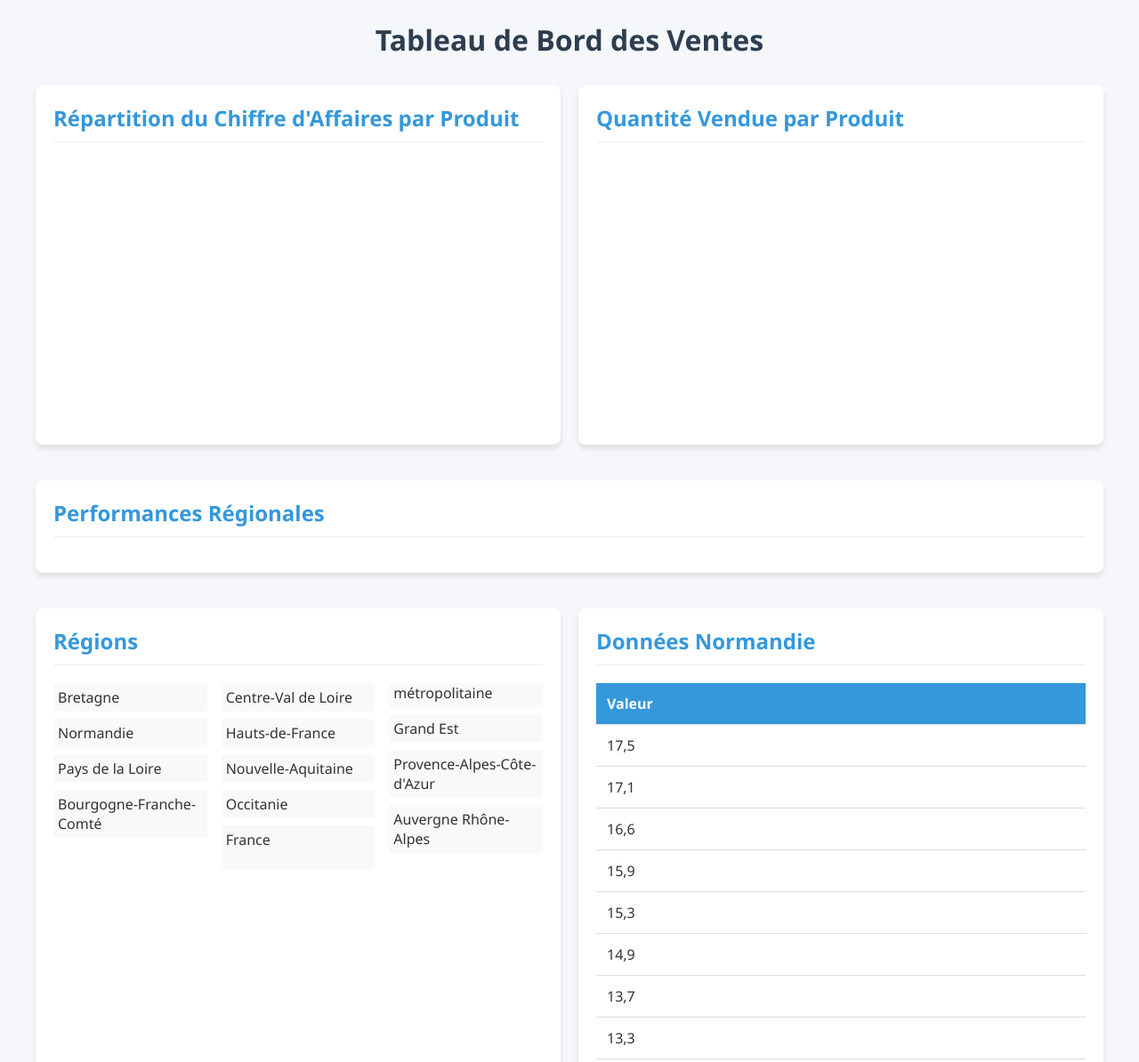
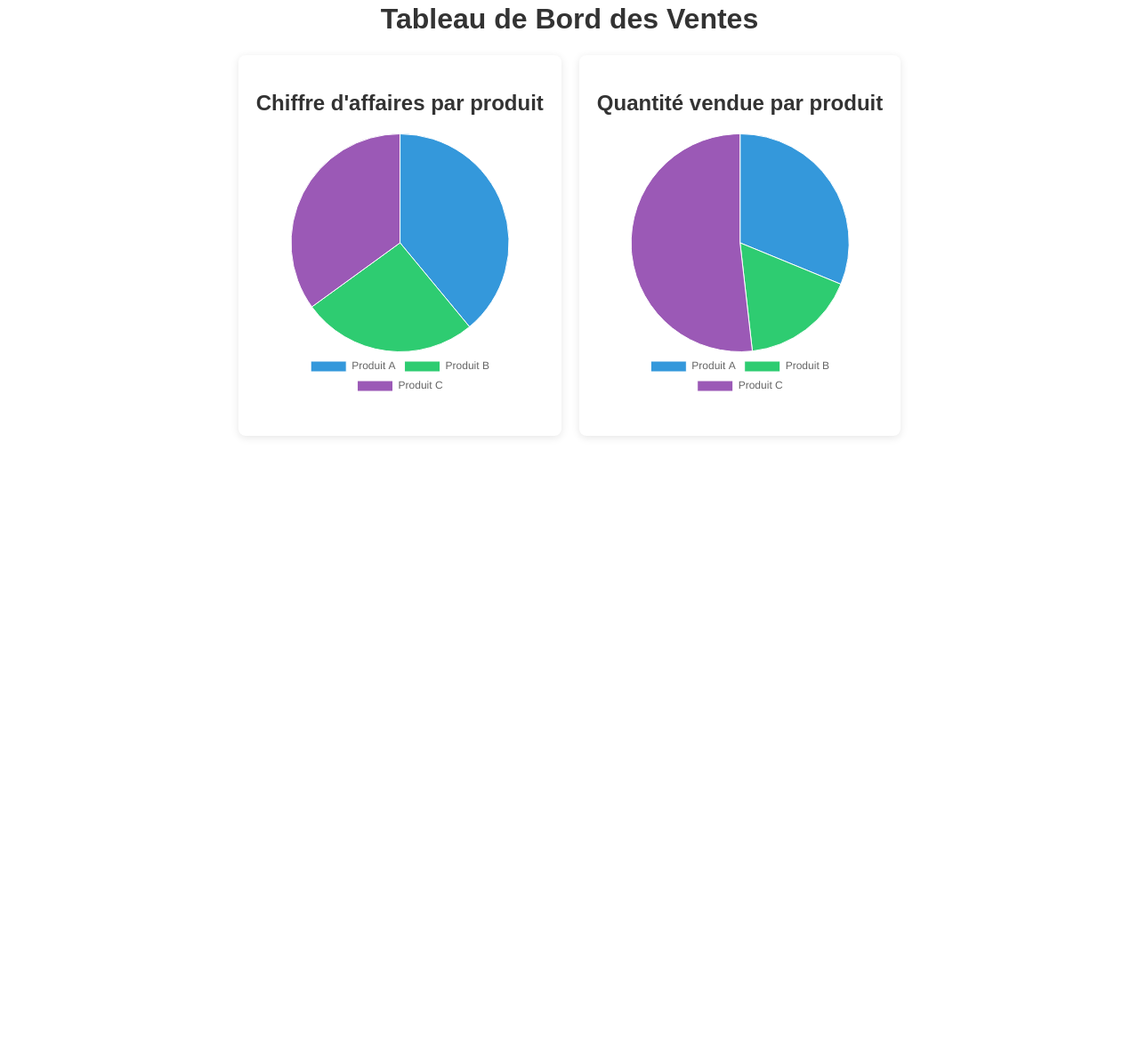
Before and after one commit to gaelmaiano/iaproject, a plain HTML site: page index.html in a window 1280 px wide. Shown: the part 18-1212 px from the top of the page at 89% size. After the commit the page ends 800 px from the top, so only its background shows below. Drawn offline with nearby package versions, Linux system fonts and the light colour scheme.

Commit message:
Update index.html

```diff
--- a/index.html
+++ b/index.html
@@ -5,202 +5,56 @@
     <meta name="viewport" content="width=device-width, initial-scale=1.0">
     <title>Tableau de Bord des Ventes</title>
     <script src="https://cdn.jsdelivr.net/npm/chart.js"></script>
-    <script src="https://cdn.jsdelivr.net/npm/apexcharts"></script>
     <style>
         body {
-            font-family: 'Segoe UI', Tahoma, Geneva, Verdana, sans-serif;
-            margin: 0;
-            padding: 20px;
-            background-color: #f5f7fa;
-            color: #333;
+            font-family: Arial, sans-serif;
+            margin: 20px;
         }
-        .container {
-            max-width: 1200px;
-            margin: 0 auto;
-        }
-        h1 {
-            color: #2c3e50;
-            text-align: center;
-            margin-bottom: 30px;
+        .chart-container {
+            width: 100%;
+            max-width: 500px;
+            margin: 20px auto;
         }
         .dashboard {
-            display: grid;
-            grid-template-columns: 1fr 1fr;
+            display: flex;
+            flex-wrap: wrap;
             gap: 20px;
+            justify-content: center;
         }
         .card {
-            background-color: white;
+            background: white;
+            padding: 20px;
             border-radius: 8px;
-            box-shadow: 0 4px 6px rgba(0, 0, 0, 0.1);
-            padding: 20px;
-            margin-bottom: 20px;
+            box-shadow: 0 2px 10px rgba(0,0,0,0.1);
         }
-        .card h2 {
-            margin-top: 0;
-            color: #3498db;
-            border-bottom: 1px solid #eee;
-            padding-bottom: 10px;
-        }
-        .chart-container {
-            position: relative;
-            height: 300px;
-            width: 100%;
-        }
-        table {
-            width: 100%;
-            border-collapse: collapse;
-            margin-top: 15px;
-        }
-        th, td {
-            padding: 12px;
-            text-align: left;
-            border-bottom: 1px solid #ddd;
-        }
-        th {
-            background-color: #3498db;
-            color: white;
-        }
-        tr:hover {
-            background-color: #f5f5f5;
-        }
-        .full-width {
-            grid-column: 1 / -1;
-        }
-        .region-list {
-            columns: 3;
-            list-style-type: none;
-            padding: 0;
-        }
-        .region-list li {
-            margin-bottom: 8px;
-            padding: 5px;
-            background-color: #f8f9fa;
-            border-radius: 4px;
-        }
-        @media (max-width: 768px) {
-            .dashboard {
-                grid-template-columns: 1fr;
-            }
-            .region-list {
-                columns: 2;
-            }
+        h1, h2 {
+            color: #333;
+            text-align: center;
         }
     </style>
 </head>
 <body>
-    <div class="container">
     <h1>Tableau de Bord des Ventes</h1>
 
     <div class="dashboard">
         <div class="card">
-                <h2>Répartition du Chiffre d'Affaires par Produit</h2>
+            <h2>Chiffre d'affaires par produit</h2>
             <div class="chart-container">
                 <canvas id="revenueChart"></canvas>
             </div>
         </div>
 
         <div class="card">
-                <h2>Quantité Vendue par Produit</h2>
+            <h2>Quantité vendue par produit</h2>
             <div class="chart-container">
                 <canvas id="quantityChart"></canvas>
-                </div>
-            </div>
-
-            <div class="card full-width">
-                <h2>Performances Régionales</h2>
-                <div id="regionChart"></div>
-            </div>
-
-            <div class="card">
-                <h2>Régions</h2>
-                <ul class="region-list">
-                    <li>Bretagne</li>
-                    <li>Normandie</li>
-                    <li>Pays de la Loire</li>
-                    <li>Bourgogne-Franche-Comté</li>
-                    <li>Centre-Val de Loire</li>
-                    <li>Hauts-de-France</li>
-                    <li>Nouvelle-Aquitaine</li>
-                    <li>Occitanie</li>
-                    <li>France métropolitaine</li>
-                    <li>Grand Est</li>
-                    <li>Provence-Alpes-Côte-d'Azur</li>
-                    <li>Auvergne Rhône-Alpes</li>
-                </ul>
-            </div>
-
-            <div class="card">
-                <h2>Données Normandie</h2>
-                <table>
-                    <thead>
-                        <tr>
-                            <th>Valeur</th>
-                        </tr>
-                    </thead>
-                    <tbody>
-                        <tr><td>17,5</td></tr>
-                        <tr><td>17,1</td></tr>
-                        <tr><td>16,6</td></tr>
-                        <tr><td>15,9</td></tr>
-                        <tr><td>15,3</td></tr>
-                        <tr><td>14,9</td></tr>
-                        <tr><td>13,7</td></tr>
-                        <tr><td>13,3</td></tr>
-                        <tr><td>13,1</td></tr>
-                        <tr><td>13,1</td></tr>
-                        <tr><td>12,9</td></tr>
-                    </tbody>
-                </table>
             </div>
         </div>
     </div>
 
     <script>
-        // Données du chiffre d'affaires par produit
-        const revenueData = {
-            labels: ['Produit A', 'Produit B', 'Produit C'],
-            datasets: [{
-                data: [39, 26, 35],
-                backgroundColor: [
-                    '#3498db',
-                    '#2ecc71',
-                    '#9b59b6'
-                ],
-                borderWidth: 1
-            }]
-        };
-
-        // Données des quantités vendues par produit
-        const quantityData = {
-            labels: ['Produit A', 'Produit B', 'Produit C'],
-            datasets: [{
-                data: [31.2, 17, 51.8],
-                backgroundColor: [
-                    '#3498db',
-                    '#2ecc71',
-                    '#9b59b6'
-                ],
-                borderWidth: 1
-            }]
-        };
-
-        // Données régionales pour le graphique radial
-        const regionData = {
-            series: [85, 72, 78, 65, 62, 58, 55, 52, 48, 45, 40, 38],
-            labels: ['Bretagne', 'Normandie', 'Pays de la Loire', 'Bourgogne-Franche-Comté',
-                    'Centre-Val de Loire', 'Hauts-de-France', 'Nouvelle-Aquitaine',
-                    'Occitanie', 'France métropolitaine', 'Grand Est',
-                    'Provence-Alpes-Côte-d'Azur', 'Auvergne Rhône-Alpes']
-        };
-
-        // Initialisation des graphiques
-        document.addEventListener('DOMContentLoaded', function() {
-            // Graphique du chiffre d'affaires
-            const revenueCtx = document.getElementById('revenueChart').getContext('2d');
-            new Chart(revenueCtx, {
-                type: 'doughnut',
-                data: revenueData,
-                options: {
+        // Configuration commune des graphiques
+        const chartOptions = {
             responsive: true,
             maintainAspectRatio: false,
             plugins: {
@@ -215,66 +69,49 @@
                     }
                 }
             }
+        };
+
+        // Données du chiffre d'affaires
+        const revenueData = {
+            labels: ['Produit A', 'Produit B', 'Produit C'],
+            datasets: [{
+                data: [39, 26, 35],
+                backgroundColor: ['#3498db', '#2ecc71', '#9b59b6'],
+                borderWidth: 1
+            }]
+        };
+
+        // Données des quantités vendues
+        const quantityData = {
+            labels: ['Produit A', 'Produit B', 'Produit C'],
+            datasets: [{
+                data: [31.2, 17, 51.8],
+                backgroundColor: ['#3498db', '#2ecc71', '#9b59b6'],
+                borderWidth: 1
+            }]
+        };
+
+        // Création des graphiques lorsque la page est chargée
+        document.addEventListener('DOMContentLoaded', function() {
+            // Graphique du chiffre d'affaires
+            new Chart(
+                document.getElementById('revenueChart'),
+                {
+                    type: 'pie',
+                    data: revenueData,
+                    options: chartOptions
                 }
-            });
+            );
 
             // Graphique des quantités vendues
-            const quantityCtx = document.getElementById('quantityChart').getContext('2d');
-            new Chart(quantityCtx, {
-                type: 'doughnut',
+            new Chart(
+                document.getElementById('quantityChart'),
+                {
+                    type: 'pie',
                     data: quantityData,
-                options: {
-                    responsive: true,
-                    maintainAspectRatio: false,
-                    plugins: {
-                        legend: {
-                            position: 'bottom'
-                        },
-                        tooltip: {
-                            callbacks: {
-                                label: function(context) {
-                                    return `${context.label}: ${context.raw}%`;
+                    options: chartOptions
                 }
-                            }
-                        }
-                    }
-                }
-            });
-
-            // Graphique radial des régions
-            const regionOptions = {
-                chart: {
-                    height: 350,
-                    type: 'radialBar',
-                },
-                plotOptions: {
-                    radialBar: {
-                        dataLabels: {
-                            name: {
-                                fontSize: '22px',
-                            },
-                            value: {
-                                fontSize: '16px',
-                            },
-                            total: {
-                                show: true,
-                                label: 'Performance Moyenne',
-                                formatter: function (w) {
-                                    return '68%'
-                                }
-                            }
-                        }
-                    }
-                },
-                labels: regionData.labels,
-                colors: ['#3498db', '#2ecc71', '#9b59b6', '#f1c40f', '#e74c3c', '#1abc9c',
-                        '#34495e', '#d35400', '#27ae60', '#8e44ad', '#c0392b', '#16a085']
-            };
-            const regionChart = new ApexCharts(document.querySelector("#regionChart"), {
-                series: regionData.series,
-                ...regionOptions
-            });
-            regionChart.render();
+            );
         });
     </script>
 </body>
```
Lines whose indentation alone changed are shown as unchanged.
